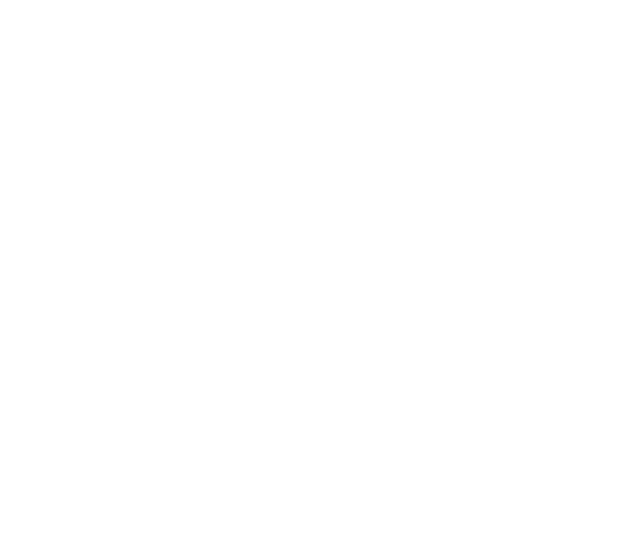
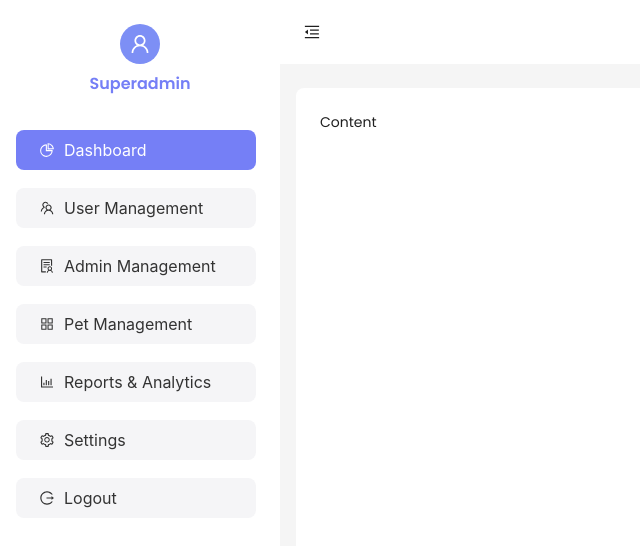
Before and after one commit to SonuThapaMagar/furEverHome, a React (Vite) app in the folder frontend/: page /superadmin/dashboard in a window 1280 px wide. Before the commit this address had no page. Shown: the top 546 px of the page, without its empty margins (0-640 px from the left). Built offline with nearby package versions, Linux system fonts and the light colour scheme.

Commit message:
Sidebar created

```diff
--- a/frontend/src/App.jsx
+++ b/frontend/src/App.jsx
@@ -1,8 +1,8 @@
-import UserRoutes from './routes/UserRoutes';
+import AppRoutes from "./routes/userRoutes";
 import "./styles/global.css"
 
 function App() {
-  return <UserRoutes />;
+  return <AppRoutes />;
 }
 
 export default App;
--- a/frontend/src/components/Navbar.jsx
+++ /dev/null
@@ -1,37 +0,0 @@
-import { Link } from "react-router-dom"
-import "../styles/navbar.css"
-import logo from  "../images/logo.png"
-
-function Navbar() {
-  return (
-    <nav className="navbar">
-      <div className="logo">
-       <img src={logo} alt="logo"  width="48" height="48" viewBox="0 0 48 48" fill="none"/>
-      </div>
-
-      <div className="nav-links">
-        <Link to="/" className="nav-link">
-          Home
-        </Link>
-        <Link to="/about" className="nav-link">
-          About Us
-        </Link>
-        <Link to="/services" className="nav-link">
-          Services
-        </Link>
-        <Link to="/contact" className="nav-link">
-          Contact Us
-        </Link>
-        <Link to="/gallery" className="nav-link">
-          Gallery
-        </Link>
-      </div>
-
-      <Link to="/signup" className="signup-button">
-        Signup
-      </Link>
-    </nav>
-  )
-}
-
-export default Navbar
--- a/frontend/src/pages/auth/login.jsx
+++ b/frontend/src/pages/auth/login.jsx
@@ -1,5 +1,4 @@
 import { Link, useNavigate } from "react-router-dom";
-import Navbar from "../../components/Navbar";
 import "../../styles/login.css";
 import img from "../../images/login.png";
 import { useState } from "react";
--- a/frontend/src/pages/auth/signup.jsx
+++ b/frontend/src/pages/auth/signup.jsx
@@ -1,5 +1,4 @@
 import { Link, useNavigate } from "react-router-dom";
-import Navbar from "../../components/Navbar";
 import "../../styles/signup.css";
 import img2 from "../../images/login.png";
 import { useState } from "react";
--- /dev/null
+++ b/frontend/src/pages/superadmin/layout/SuperadminLayout.jsx
@@ -0,0 +1,133 @@
+import React, { useState } from 'react';
+import {
+  MenuFoldOutlined,
+  MenuUnfoldOutlined,
+  UserOutlined,
+  TeamOutlined,
+  SettingOutlined,
+  PieChartOutlined,
+  LogoutOutlined,
+  AppstoreOutlined,
+  BarChartOutlined,
+  SolutionOutlined,
+} from '@ant-design/icons';
+import { Button, Layout, Menu, Avatar, Typography, theme } from 'antd';
+const { Header, Sider, Content } = Layout;
+const { Title } = Typography;
+
+const menuItems = [
+  {
+    key: 'dashboard',
+    icon: <PieChartOutlined />,
+    label: 'Dashboard',
+  },
+  {
+    key: 'user-management',
+    icon: <TeamOutlined />,
+    label: 'User Management',
+  },
+  {
+    key: 'admin-management',
+    icon: <SolutionOutlined />,
+    label: 'Admin Management',
+  },
+  {
+    key: 'pet-management',
+    icon: <AppstoreOutlined />,
+    label: 'Pet Management',
+  },
+  {
+    key: 'reports',
+    icon: <BarChartOutlined />,
+    label: 'Reports & Analytics',
+  },
+  {
+    key: 'settings',
+    icon: <SettingOutlined />,
+    label: 'Settings',
+  },
+  {
+    key: 'logout',
+    icon: <LogoutOutlined />,
+    label: 'Logout',
+  },
+];
+
+const SuperadminLayout = () => {
+  const [collapsed, setCollapsed] = useState(false);
+  const {
+    token: { colorBgContainer, borderRadiusLG },
+  } = theme.useToken();
+  return (
+    <Layout>
+      <Sider
+        trigger={null}
+        collapsible
+        collapsed={collapsed}
+        style={{ background: '#fff', height: '100vh', minHeight: '100vh', width: 280, fontFamily: 'Poppins, sans-serif' }}
+        width={280}
+      >
+        <div className="flex flex-col items-center" style={{ marginTop: 24, marginBottom: 16, fontFamily: 'Poppins, sans-serif' }}>
+          <Avatar size={40} style={{ backgroundColor: '#7d8ff5', marginBottom: 8, padding: 4 }} icon={<UserOutlined />} />
+          {!collapsed && <Title level={5} style={{ color: '#757FF6', marginBottom: 0, fontFamily: 'Poppins, sans-serif' }}>Superadmin</Title>}
+        </div>
+        <Menu
+          mode="inline"
+          defaultSelectedKeys={['dashboard']}
+          items={menuItems}
+          style={{ background: '#fff', borderRight: 0, padding: '0 16px', fontFamily: 'Poppins, sans-serif' }}
+          className="custom-superadmin-menu"
+        />
+        <style>{`
+          @import url('https://fonts.googleapis.com/css2?family=Poppins:wght@400;500;600&display=swap');
+          .custom-superadmin-menu .ant-menu-item {
+            background: #f5f5f7 !important;
+            color: #333 !important;
+            border-radius: 8px;
+            margin: 18px 0 !important;
+            padding: 14px 24px !important;
+            transition: background 0.2s;
+            font-size: 16px;
+            font-family: 'Poppins', sans-serif !important;
+          }
+          .custom-superadmin-menu .ant-menu-item-selected {
+            background: #757FF6 !important;
+            color: #fff !important;
+          }
+          .custom-superadmin-menu .ant-menu-item:not(.ant-menu-item-selected):hover {
+            background: #e6e8fa !important;
+            color: #333 !important;
+          }
+        `}</style>
+      </Sider>
+      <Layout>
+        <Header style={{ padding: 0, background: colorBgContainer }}>
+          <Button
+            type="text"
+            icon={collapsed ? <MenuUnfoldOutlined /> : <MenuFoldOutlined />}
+            onClick={() => setCollapsed(!collapsed)}
+            style={{
+              fontSize: '16px',
+              width: 64,
+              height: 64,
+              fontFamily: 'Poppins, sans-serif',
+            }}
+          />
+        </Header>
+        <Content
+          style={{
+            margin: '24px 16px',
+            padding: 24,
+            minHeight: 280,
+            background: colorBgContainer,
+            borderRadius: borderRadiusLG,
+            fontFamily: 'Poppins, sans-serif',
+          }}
+        >
+          Content
+        </Content>
+      </Layout>
+    </Layout>
+  );
+};
+export default SuperadminLayout;
--- /dev/null
+++ b/frontend/src/pages/superadmin/pages/SuperadminDashboard.jsx
@@ -0,0 +1,7 @@
+import SuperadminLayout from "../layout/SuperadminLayout";
+
+export default function SuperadminDashboard() {
+    return <>
+        <SuperadminLayout />
+    </>;
+}
--- a/frontend/src/routes/userRoutes.jsx
+++ b/frontend/src/routes/userRoutes.jsx
@@ -4,6 +4,7 @@
 import Login from "../pages/auth/login";
 import Dashboard from "../pages/user/Dashboard";
 import AdminLogin from "../pages/auth/adminLogin";
+import SuperadminDashboard from "../pages/superadmin/pages/SuperadminDashboard";
 
 function UserRoutes() {
   return (
@@ -16,6 +17,7 @@
 
       {/* Admin Routes */}
       <Route path="/superadmin/login" element={<AdminLogin />} />
+      <Route path="/superadmin/dashboard" element={<SuperadminDashboard />} />
     </Routes>
   );
 }
```
